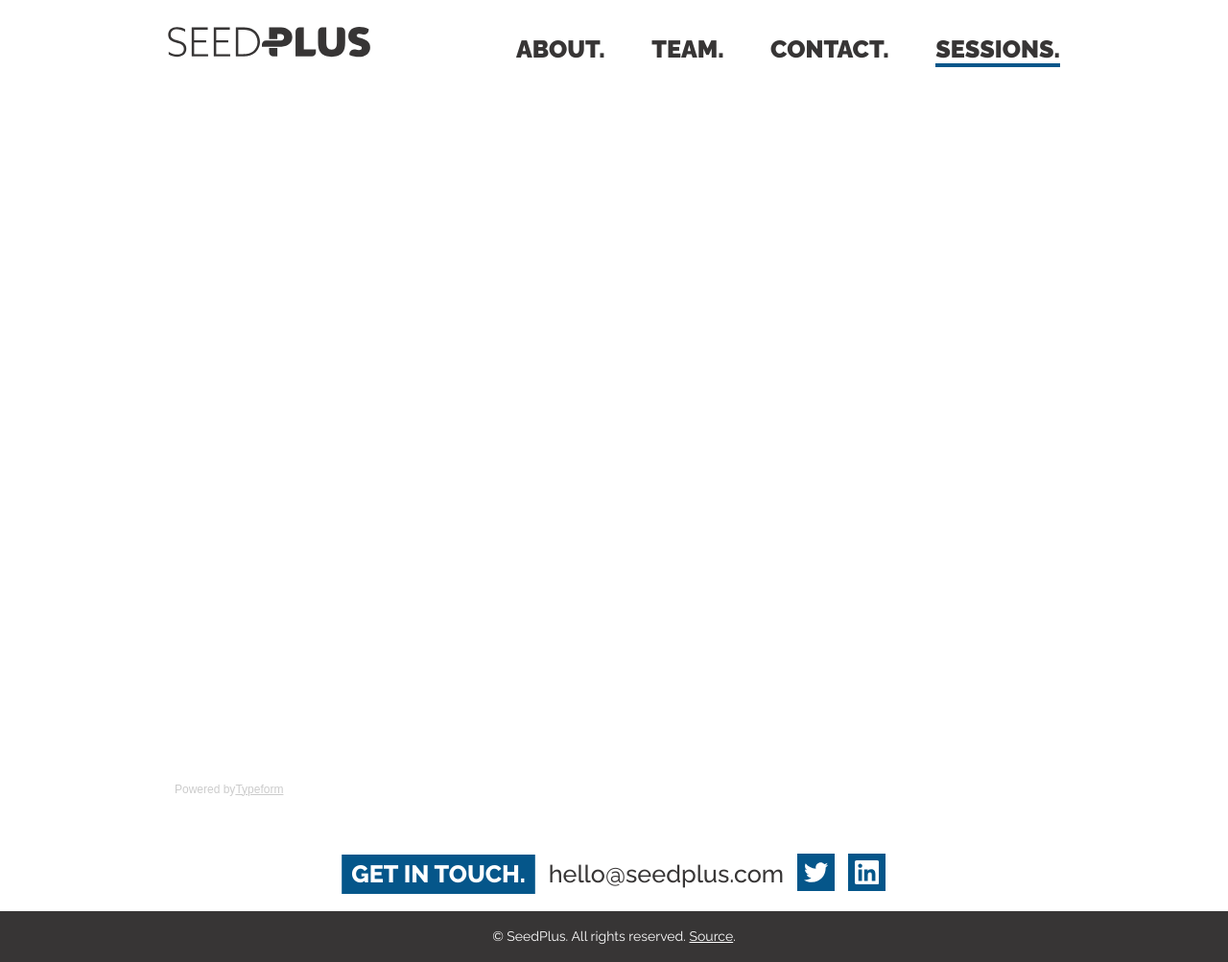
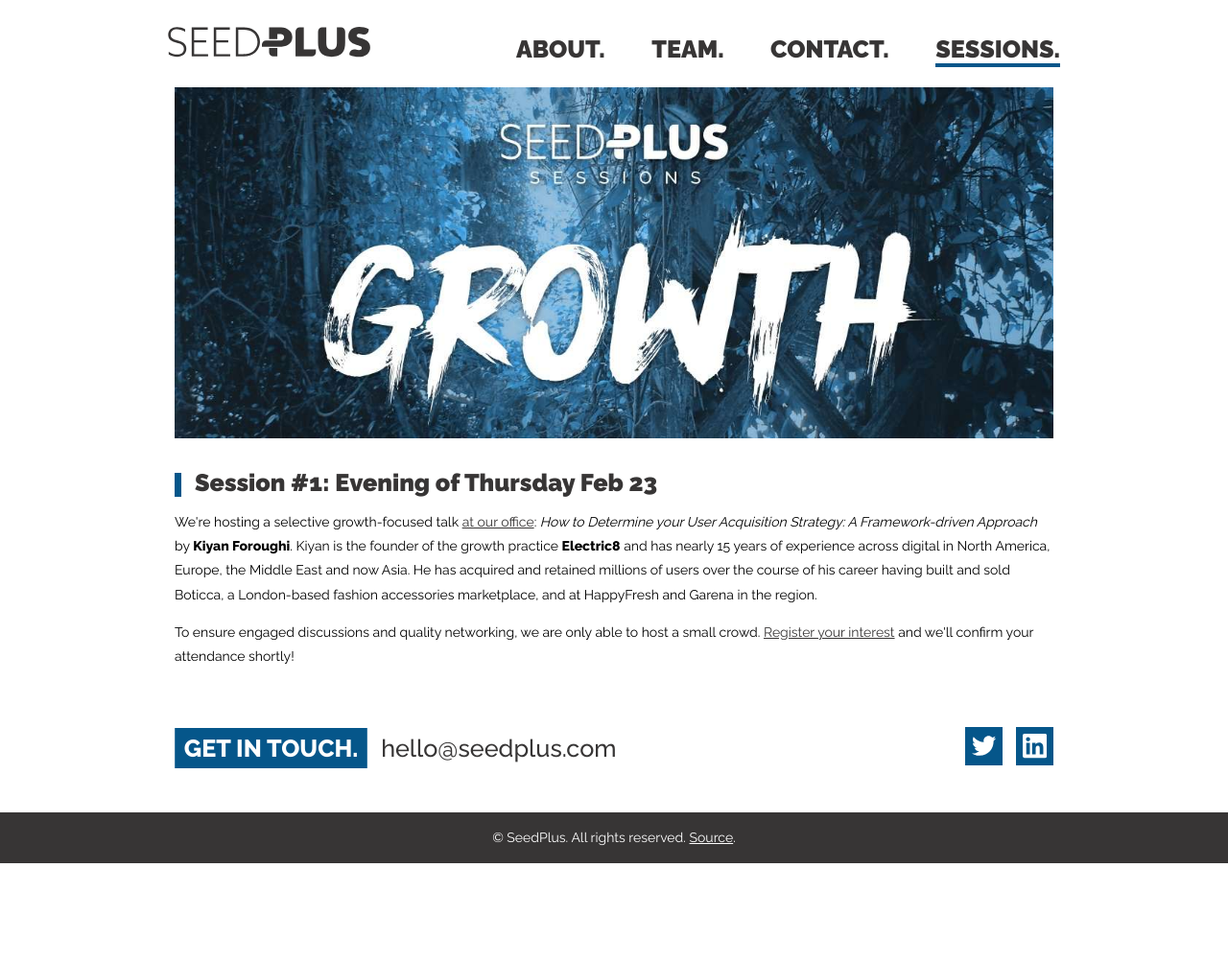
Before and after one commit to SeedPlus/seedplus.github.io, a Jekyll site: the page built from 04_sessions.html, in a window 1280 px wide. Shown: the whole page at 96% size. Built offline with Jekyll 4.4.1, drawn with Linux system fonts in a browser that asks for light colours; after the commit the page ends 900 px from its top, so only the background shows below that.

Commit message:
Add growth section to Sessions page

```diff
--- a/04_sessions.html
+++ b/04_sessions.html
@@ -9,7 +9,13 @@
   {% include wordmark-seedplussessions.svg %}
 </div> -->
 
-<div class="typeform-widget" data-url="https://electric8.typeform.com/to/cKSDxR" data-text="SeedPlus Sessions - February 2017" style="height:700px;height:80vh;"></div>
-<script>(function(){var qs,js,q,s,d=document,gi=d.getElementById,ce=d.createElement,gt=d.getElementsByTagName,id='typef_orm',b='https://s3-eu-west-1.amazonaws.com/share.typeform.com/';if(!gi.call(d,id)){js=ce.call(d,'script');js.id=id;js.src=b+'widget.js';q=gt.call(d,'script')[0];q.parentNode.insertBefore(js,q)}})()</script>
-<div style="font-family: Sans-Serif;font-size: 12px;color: #999;opacity: 0.5; padding-top: 5px;">Powered by<a href="https://www.typeform.com/examples/?utm_campaign=cKSDxR&amp;utm_source=typeform.com-5540105-Basic&amp;utm_medium=typeform&amp;utm_content=typeform-embedded-poweredbytypeform&amp;utm_term=EN" style="color: #999" target="_blank">Typeform</a></div>
+<div>
+  <a href='https://www.eventbrite.com/e/seedplus-sessions-growth-registration-31823629332'><img src='/images/sessions_growth.jpg' width='100%' /></a>
 </div>
+<div class='info-group'>
+  <div class='info-item'>
+    <h4>Session #1: Evening of Thursday Feb 23</h4>
+    <p>We're hosting a selective growth-focused talk <a href='/contact'>at our office</a>: <em>How to Determine your User Acquisition Strategy: A Framework-driven Approach</em> by <strong>Kiyan Foroughi</strong>. Kiyan is the founder of the growth practice <strong>Electric8</strong> and has nearly 15 years of experience across digital in North America, Europe, the Middle East and now Asia. He has acquired and retained millions of users over the course of his career having built and sold Boticca, a London-based fashion accessories marketplace, and at HappyFresh and Garena in the region.</p>
+    <p>To ensure engaged discussions and quality networking, we are only able to host a small crowd. <a href='https://www.eventbrite.com/e/seedplus-sessions-growth-registration-31823629332'>Register your interest</a> and we'll confirm your attendance shortly!</p>
+  </div>
+</div>
```
Also changed, not shown: 03_contact.html (renamed from 04_contact.html), images/sessions_growth.jpg (added).
